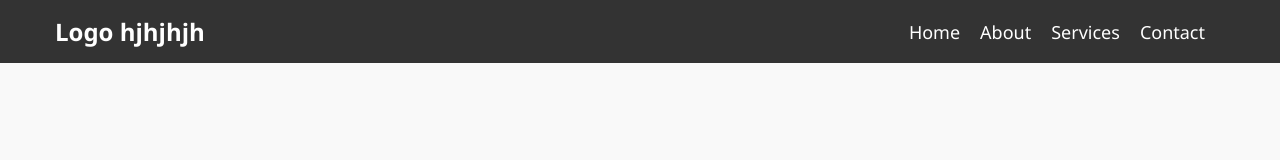
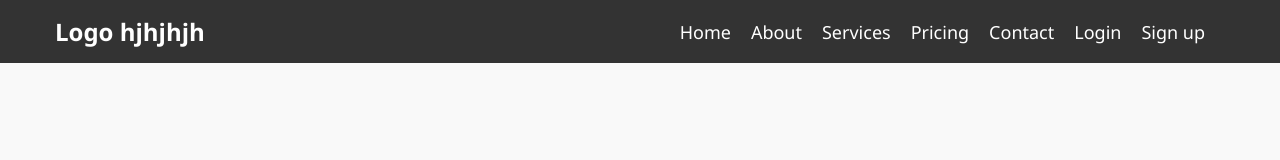
Before and after one commit to DNP-LR/NTECH_INTERNS01_PROJECT, a website built with webpack: page index.html in a window 1280 px wide. Built offline with nearby package versions, Linux system fonts and the light colour scheme.

Commit message:
pricing page

```diff
--- a/index.html
+++ b/index.html
@@ -31,7 +31,11 @@
         <li><a href="#home">Home</a></li>
         <li><a href="pages/index.html">About</a></li>
         <li><a href="#services">Services</a></li>
+        <li><a href="pricing">Pricing</a></li>
         <li><a href="#contact">Contact</a></li>
+
+        <li><a>Login</a></li>
+        <li><a>Sign up</a></li>
       </ul>
     </div>
   </nav>
```
